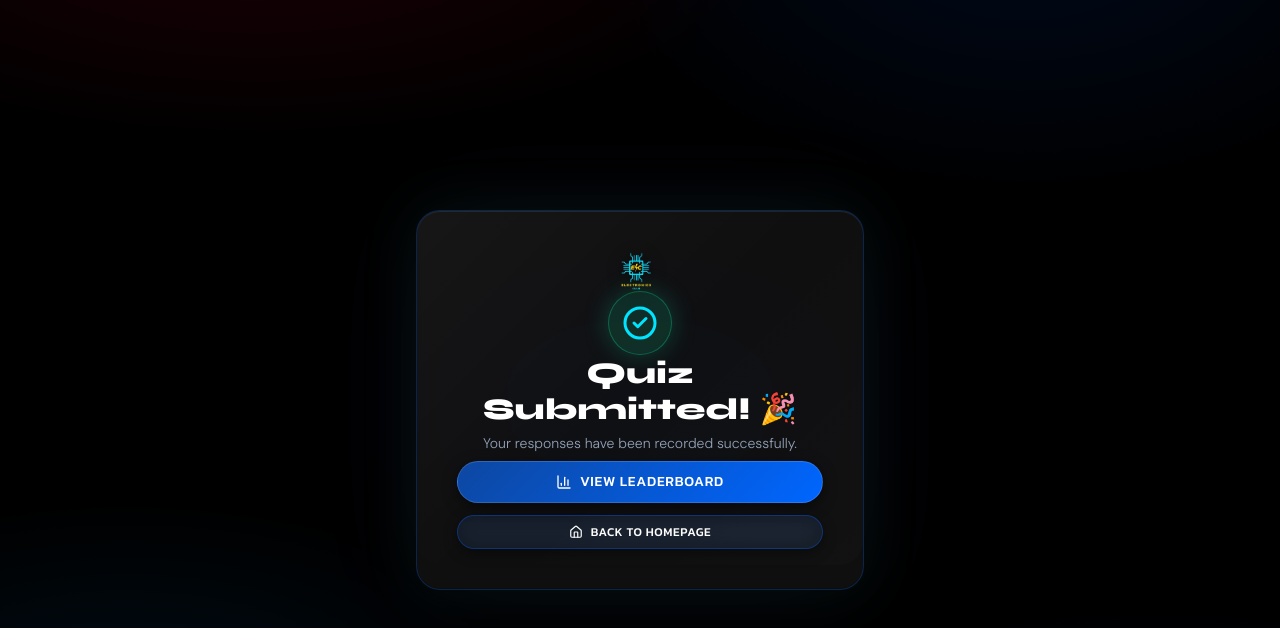
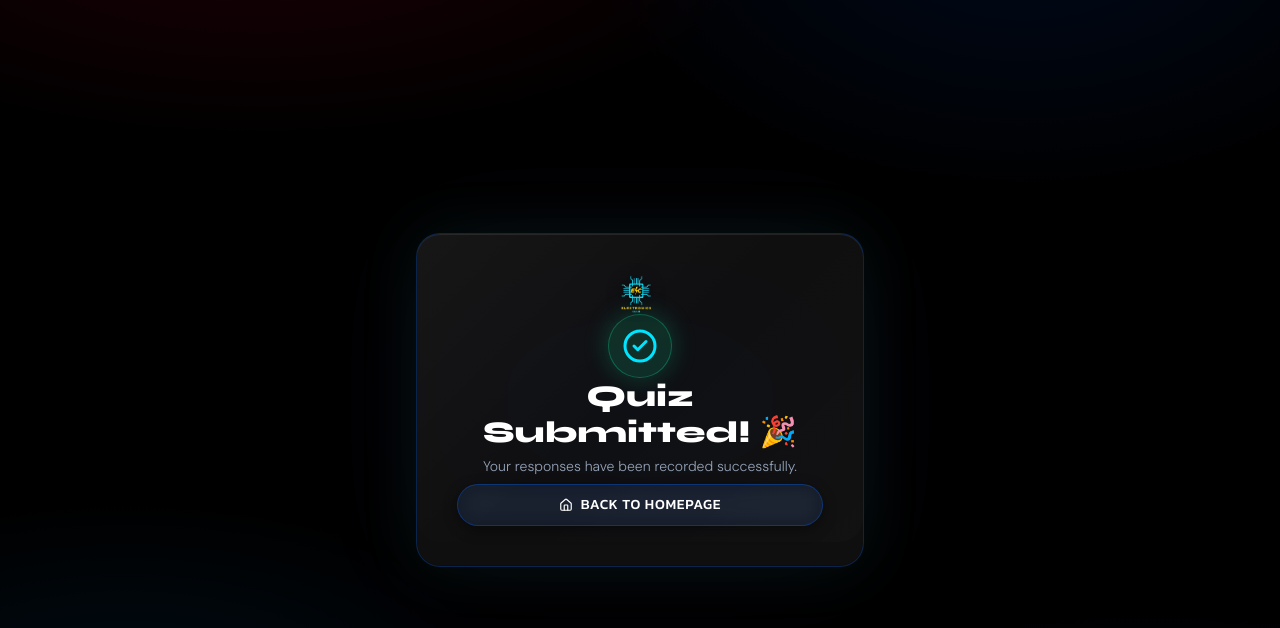
Before and after one commit to Rub26s21/PORTIZ, a Next.js app: page /quiz/submitted in a window 1280 px wide. Shown: the top 628 px of the page. Built offline with nearby package versions, Linux system fonts and the light colour scheme; a web font is replaced by a local one.

Commit message:
feat: remove score/rank display and leaderboard action from quiz submitted screen

```diff
--- a/src/app/quiz/submitted/page.tsx
+++ b/src/app/quiz/submitted/page.tsx
@@ -58,40 +58,10 @@ function SubmittedContent() {
               </p>
             </div>
 
-            {/* Score & Rank Container (if published) */}
-            {score !== null && (
-              <div className="p-4 rounded-2xl bg-[rgba(16,185,129,0.08)] border border-[rgba(16,185,129,0.2)] flex items-center justify-around">
-                <div>
-                  <span className="font-[family-name:var(--font-heading)] text-[10px] text-[var(--text-dim)] uppercase tracking-wider block">
-                    Your Score
-                  </span>
-                  <span className="font-[family-name:var(--font-mono)] font-extrabold text-2xl text-[var(--aurora-cyan)]">
-                    <CountUp end={score} duration={2} /> pts
-                  </span>
-                </div>
-
-                {rank !== null && (
-                  <div>
-                    <span className="font-[family-name:var(--font-heading)] text-[10px] text-[var(--text-dim)] uppercase tracking-wider block">
-                      Current Rank
-                    </span>
-                    <span className="font-[family-name:var(--font-mono)] font-extrabold text-2xl text-[var(--aurora-gold)]">
-                      #{rank}
-                    </span>
-                  </div>
-                )}
-              </div>
-            )}
-
             {/* Action Buttons */}
             <div className="pt-2 flex flex-col gap-3">
-              <Link href="/participant/leaderboard">
-                <GalaxyButton variant="cyan" fullWidth size="md">
-                  <BarChart3 size={16} /> View Leaderboard
-                </GalaxyButton>
-              </Link>
               <Link href="/">
-                <GalaxyButton variant="secondary" fullWidth size="sm">
+                <GalaxyButton variant="secondary" fullWidth size="md">
                   <Home size={14} /> Back to Homepage
                 </GalaxyButton>
               </Link>
```
